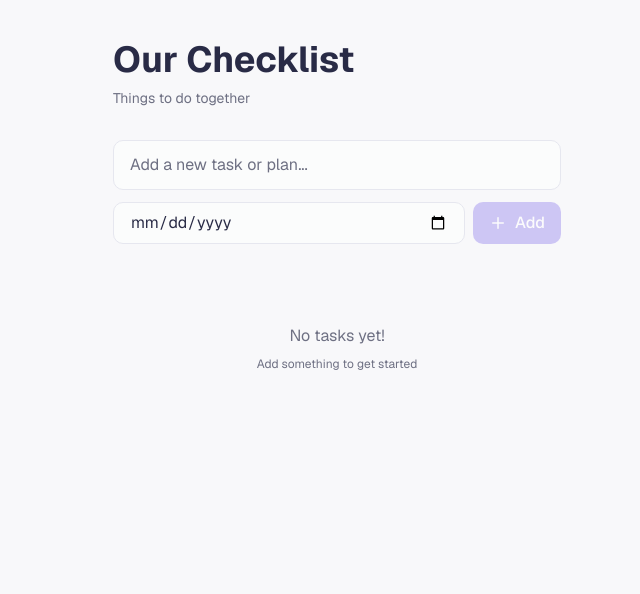
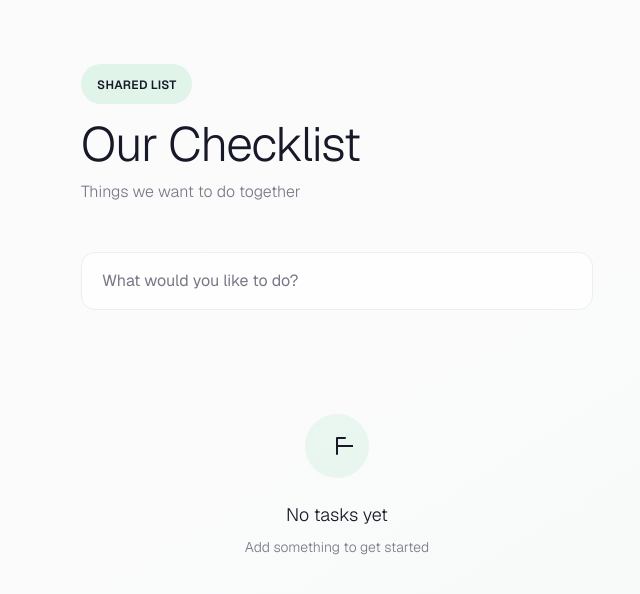
Before and after one commit to asmi-saxena/checklist-app, a Next.js app: page / in a window 1280 px wide. Shown: the top 594 px of the page, without its empty margins (303-943 px from the left). Built offline with nearby package versions, Linux system fonts and the light colour scheme.

Commit message:
redesign checklist app with elegant, sophisticated UI\n\nRefine typography, enhance spacing, improve interactions, update inputs, refine task cards, elevate color palette, better empty state, polished details

```diff
--- a/app/globals.css
+++ b/app/globals.css
@@ -4,25 +4,25 @@
 @custom-variant dark (&:is(.dark *));
 
 :root {
-  --background: oklch(0.98 0.002 280);
-  --foreground: oklch(0.3 0.05 280);
-  --card: oklch(0.99 0.001 280);
-  --card-foreground: oklch(0.3 0.05 280);
-  --popover: oklch(0.99 0.001 280);
-  --popover-foreground: oklch(0.3 0.05 280);
-  --primary: oklch(0.72 0.13 290);
+  --background: oklch(0.988 0.001 280);
+  --foreground: oklch(0.22 0.03 280);
+  --card: oklch(0.998 0.0 0);
+  --card-foreground: oklch(0.22 0.03 280);
+  --popover: oklch(0.998 0.0 0);
+  --popover-foreground: oklch(0.22 0.03 280);
+  --primary: oklch(0.68 0.16 305);
   --primary-foreground: oklch(1 0 0);
-  --secondary: oklch(0.85 0.08 140);
-  --secondary-foreground: oklch(0.3 0.05 280);
-  --muted: oklch(0.93 0.01 280);
-  --muted-foreground: oklch(0.55 0.03 280);
-  --accent: oklch(0.78 0.12 0);
-  --accent-foreground: oklch(0.3 0.05 280);
-  --destructive: oklch(0.577 0.245 27.325);
-  --destructive-foreground: oklch(0.577 0.245 27.325);
-  --border: oklch(0.93 0.01 280);
-  --input: oklch(0.93 0.01 280);
-  --ring: oklch(0.72 0.13 290);
+  --secondary: oklch(0.86 0.08 160);
+  --secondary-foreground: oklch(0.22 0.03 280);
+  --muted: oklch(0.95 0.002 280);
+  --muted-foreground: oklch(0.58 0.02 280);
+  --accent: oklch(0.80 0.12 140);
+  --accent-foreground: oklch(0.22 0.03 280);
+  --destructive: oklch(0.62 0.19 25);
+  --destructive-foreground: oklch(1 0 0);
+  --border: oklch(0.95 0.002 280);
+  --input: oklch(0.95 0.002 280);
+  --ring: oklch(0.68 0.16 305);
   --chart-1: oklch(0.646 0.222 41.116);
   --chart-2: oklch(0.6 0.118 184.704);
   --chart-3: oklch(0.398 0.07 227.392);
--- a/app/page.tsx
+++ b/app/page.tsx
@@ -93,29 +93,39 @@ export default function ChecklistPage() {
   }
 
   return (
-    <main className="min-h-screen bg-background py-6 px-4 sm:py-10">
-      <div className="max-w-md mx-auto">
+    <main className="min-h-screen bg-gradient-to-br from-background via-background to-secondary/10 py-8 px-4 sm:py-16">
+      <div className="max-w-lg mx-auto">
         {/* Header */}
-        <div className="mb-8">
-          <h1 className="text-3xl sm:text-4xl font-bold text-foreground mb-2 text-balance">
+        <div className="mb-12">
+          <div className="inline-block mb-4 px-4 py-2 bg-secondary/30 rounded-full">
+            <span className="text-xs font-semibold tracking-wide text-secondary-foreground uppercase">
+              Shared List
+            </span>
+          </div>
+          <h1 className="text-4xl sm:text-5xl font-light text-foreground mb-3 text-balance tracking-tight">
             Our Checklist
           </h1>
-          <p className="text-sm text-muted-foreground">
-            Things to do together
+          <p className="text-base text-muted-foreground font-light">
+            Things we want to do together
           </p>
         </div>
 
         {/* Add Task Form */}
-        <div className="mb-8">
+        <div className="mb-10">
           <AddTaskForm onAddTask={handleAddTask} />
         </div>
 
         {/* Tasks List */}
         <div className="space-y-3">
           {sortedActiveTasks.length === 0 ? (
-            <div className="text-center py-12">
-              <p className="text-muted-foreground mb-2">No tasks yet!</p>
-              <p className="text-xs text-muted-foreground">
+            <div className="text-center py-16">
+              <div className="inline-block mb-4 p-4 bg-secondary/20 rounded-full">
+                <svg className="w-8 h-8 text-secondary-foreground" fill="none" stroke="currentColor" viewBox="0 0 24 24">
+                  <path strokeLinecap="round" strokeLinejoin="round" strokeWidth={1.5} d="M12 6v6m0 0v6m0-6h6m0 0h6m0 0h-6m0-6h-6m0 6h6" />
+                </svg>
+              </div>
+              <p className="text-foreground font-light text-lg mb-2">No tasks yet</p>
+              <p className="text-muted-foreground text-sm font-light">
                 Add something to get started
               </p>
             </div>
@@ -138,13 +148,17 @@ export default function ChecklistPage() {
 
         {/* Completed Tasks Section */}
         {completedTasks.length > 0 && (
-          <div className="mt-8 pt-6 border-t border-border">
+          <div className="mt-12 pt-8 border-t border-border">
             <details className="group cursor-pointer">
-              <summary className="flex items-center gap-2 text-sm font-medium text-muted-foreground hover:text-foreground transition-colors">
-                <span className="text-lg">▶</span>
+              <summary className="flex items-center gap-3 text-sm font-medium text-muted-foreground hover:text-foreground transition-colors select-none">
+                <span className="inline-flex items-center justify-center w-5 h-5 group-open:rotate-90 transition-transform">
+                  <svg className="w-4 h-4" fill="none" stroke="currentColor" viewBox="0 0 24 24">
+                    <path strokeLinecap="round" strokeLinejoin="round" strokeWidth={2} d="M9 5l7 7-7 7" />
+                  </svg>
+                </span>
                 Completed ({completedTasks.length})
               </summary>
-              <div className="mt-4 space-y-2">
+              <div className="mt-4 space-y-3">
                 {completedTasks.map((task) => (
                   <TaskItem
                     key={task.id}
--- a/components/add-task-form.tsx
+++ b/components/add-task-form.tsx
@@ -1,7 +1,7 @@
 'use client'
 
 import { useState } from 'react'
-import { Plus } from 'lucide-react'
+import { Plus, Calendar } from 'lucide-react'
 
 interface AddTaskFormProps {
   onAddTask: (task: { title: string; date?: string }) => void
@@ -10,6 +10,7 @@ interface AddTaskFormProps {
 export function AddTaskForm({ onAddTask }: AddTaskFormProps) {
   const [title, setTitle] = useState('')
   const [date, setDate] = useState('')
+  const [isExpanded, setIsExpanded] = useState(false)
 
   const handleSubmit = (e: React.FormEvent) => {
     e.preventDefault()
@@ -20,35 +21,43 @@ export function AddTaskForm({ onAddTask }: AddTaskFormProps) {
       })
       setTitle('')
       setDate('')
+      setIsExpanded(false)
     }
   }
 
   return (
     <form onSubmit={handleSubmit} className="w-full">
-      <div className="flex flex-col gap-3">
+      <div className="space-y-3">
         <input
           type="text"
           value={title}
           onChange={(e) => setTitle(e.target.value)}
-          placeholder="Add a new task or plan..."
-          className="w-full px-4 py-3 bg-card border border-border rounded-lg text-foreground placeholder:text-muted-foreground focus:outline-none focus:ring-2 focus:ring-primary transition-all"
+          onFocus={() => setIsExpanded(true)}
+          placeholder="What would you like to do?"
+          className="w-full px-5 py-4 bg-card border border-border rounded-xl text-base text-foreground placeholder:text-muted-foreground focus:outline-none focus:ring-2 focus:ring-primary/50 focus:border-primary transition-all"
         />
-        <div className="flex gap-2">
+
+        {isExpanded && (
+          <div className="flex flex-col sm:flex-row gap-3 animate-in fade-in duration-200">
+            <div className="flex-1 relative">
+              <Calendar className="absolute left-4 top-4 text-muted-foreground" size={18} />
               <input
                 type="date"
                 value={date}
                 onChange={(e) => setDate(e.target.value)}
-            className="flex-1 px-4 py-2 bg-card border border-border rounded-lg text-foreground focus:outline-none focus:ring-2 focus:ring-primary transition-all"
+                className="w-full pl-12 pr-4 py-3 bg-card border border-border rounded-xl text-foreground focus:outline-none focus:ring-2 focus:ring-primary/50 focus:border-primary transition-all"
               />
+            </div>
             <button
               type="submit"
               disabled={!title.trim()}
-            className="px-4 py-2 bg-primary text-primary-foreground rounded-lg font-medium hover:opacity-90 transition-opacity disabled:opacity-50 disabled:cursor-not-allowed flex items-center gap-2"
+              className="px-6 py-3 bg-primary text-primary-foreground rounded-xl font-medium hover:shadow-lg transition-all disabled:opacity-50 disabled:cursor-not-allowed flex items-center justify-center gap-2 whitespace-nowrap"
             >
-            <Plus size={18} />
-            <span className="hidden sm:inline">Add</span>
+              <Plus size={20} />
+              <span>Add</span>
             </button>
           </div>
+        )}
       </div>
     </form>
   )
--- a/components/task-item.tsx
+++ b/components/task-item.tsx
@@ -1,6 +1,6 @@
 'use client'
 
-import { Trash2 } from 'lucide-react'
+import { X } from 'lucide-react'
 
 interface TaskItemProps {
   id: string
@@ -21,16 +21,16 @@ export function TaskItem({
   onDelete,
 }: TaskItemProps) {
   return (
-    <div className="flex items-center gap-3 p-4 bg-card border border-border rounded-lg hover:shadow-md transition-shadow group">
+    <div className="group flex items-start gap-4 p-4 bg-card rounded-xl border border-border transition-all duration-300 hover:shadow-lg hover:border-primary/20">
       <input
         type="checkbox"
         checked={completed}
         onChange={() => onToggle(id)}
-        className="w-5 h-5 rounded cursor-pointer accent-primary flex-shrink-0"
+        className="mt-1 w-6 h-6 rounded-full cursor-pointer accent-primary flex-shrink-0 transition-transform"
       />
-      <div className="flex-1 min-w-0">
+      <div className="flex-1 min-w-0 pt-0.5">
         <p
-          className={`text-sm font-medium break-words ${
+          className={`text-base font-medium leading-relaxed break-words transition-all ${
             completed
               ? 'text-muted-foreground line-through'
               : 'text-foreground'
@@ -40,7 +40,7 @@ export function TaskItem({
         </p>
       </div>
       {daysRemaining !== undefined && (
-        <div className="flex-shrink-0 px-3 py-1 bg-secondary rounded-full">
+        <div className="flex-shrink-0 px-3 py-1.5 bg-secondary/60 rounded-full">
           <span className="text-xs font-semibold text-secondary-foreground">
             T-{daysRemaining}
           </span>
@@ -48,10 +48,10 @@ export function TaskItem({
       )}
       <button
         onClick={() => onDelete(id)}
-        className="p-2 text-muted-foreground hover:text-destructive rounded-lg transition-colors opacity-0 group-hover:opacity-100"
+        className="mt-1 p-2 text-muted-foreground hover:text-destructive hover:bg-destructive/10 rounded-lg transition-all opacity-0 group-hover:opacity-100"
         aria-label="Delete task"
       >
-        <Trash2 size={16} />
+        <X size={18} />
       </button>
     </div>
   )
```
Also changed, not shown: 1 other file (tests, documents, lock files or other folders). Lines whose indentation alone changed are shown as unchanged.
